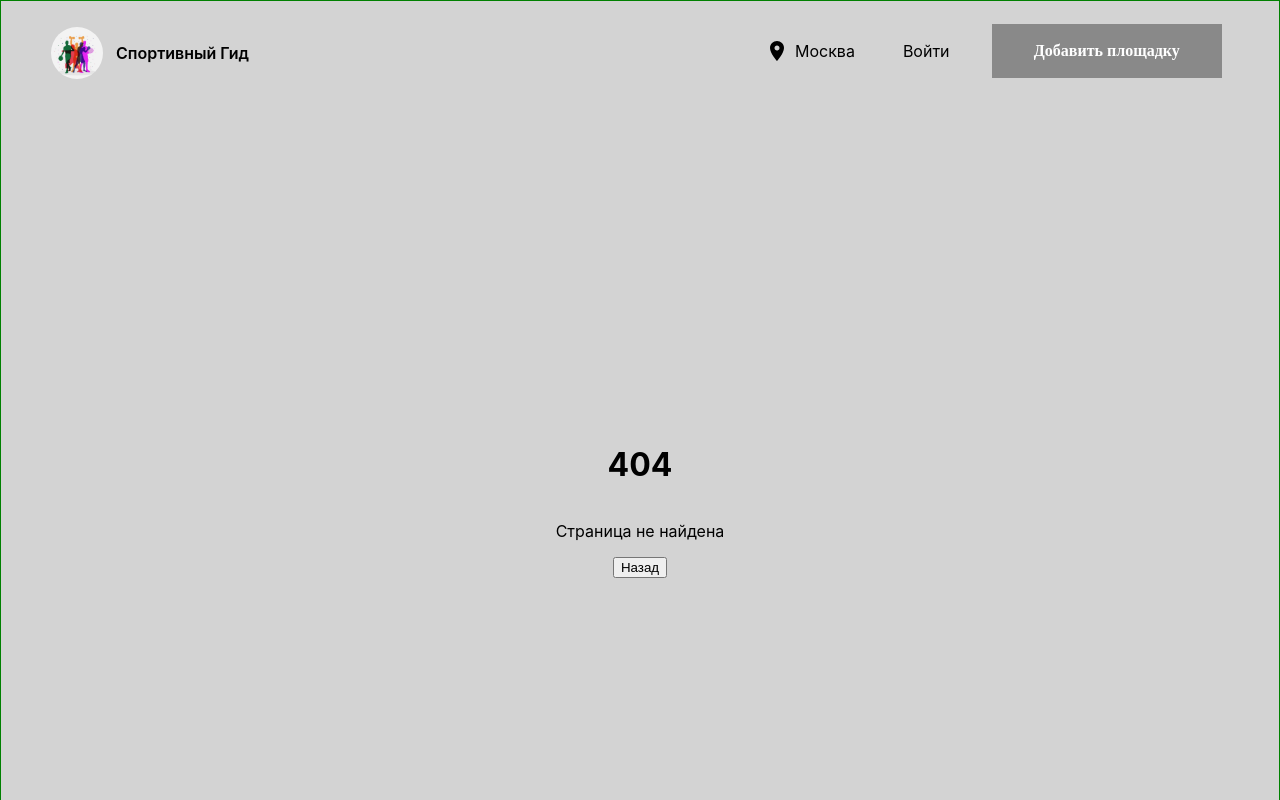
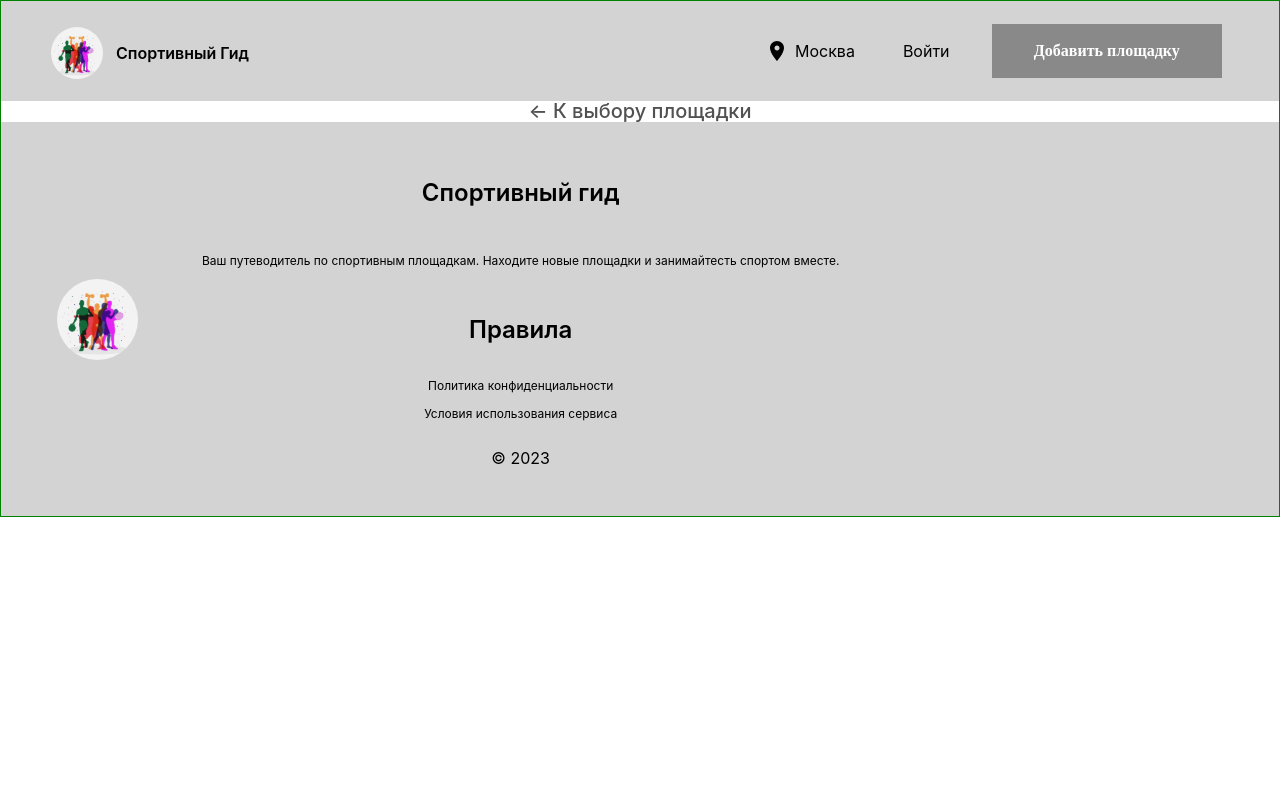
Before and after one commit to Sports-Guide/sports-guide-frontend, a React (Create React App) app: page /app-area in a window 1280 px wide. Shown: the top 800 px of the page. Built offline with nearby package versions, Linux system fonts and the light colour scheme.

Commit message:
Started making functionality for adding a site

```diff
--- a/src/components/App/App.jsx
+++ b/src/components/App/App.jsx
@@ -4,7 +4,7 @@ import { Header } from '../Header/Header';
 import { Footer } from '../Footer/Footer';
 import { Main } from '../Main/Main';
 import { Profile } from '../Profile/Profile';
-
+import { AreaApp } from '../Area/AreaApp';
 import Login from '../Login/Login';
 import Register from '../Register/Register';
 import NotFoundPage from '../NotFoundPage/NotFoundPage';
@@ -17,6 +17,7 @@ export function App() {
 					<Header />
 					<Routes>
 						<Route path="/" element={<Main />} />
+						<Route path="/app-area" element={<AreaApp />} />
 						<Route path="/profile" element={<Profile />} />
 						<Route path="/signin" element={<Login />} />
 						<Route path="/signup" element={<Register />} />
--- /dev/null
+++ b/src/components/Area/AreaApp.jsx
@@ -0,0 +1,13 @@
+import React from 'react';
+import './AreaApp.scss';
+import { NavLink } from 'react-router-dom';
+
+export function AreaApp() {
+	return (
+		<div className="area-app">
+			<NavLink className="area-app__link" to="/">
+				&larr; К выбору площадки
+			</NavLink>
+		</div>
+	);
+}
--- /dev/null
+++ b/src/components/Area/AreaApp.scss
@@ -0,0 +1,13 @@
+.area-app {
+}
+.area-app__link {
+	font-family: Inter;
+	font-size: 20px;
+	font-weight: 500;
+	line-height: 20px;
+	letter-spacing: 0em;
+	text-align: left;
+    color: rgba(81, 81, 81, 1);
+    text-decoration: none;
+
+}
--- a/src/components/Button/ButtonAppSite.jsx
+++ b/src/components/Button/ButtonAppSite.jsx
@@ -1,16 +1,18 @@
 import PropTypes from 'prop-types';
+import { NavLink } from 'react-router-dom';
 import './ButtonAppSite.scss';
 
 export function ButtonAppSite({ onClick, type, disabled, label }) {
 	return (
-		<button
+		<NavLink
 			className="button-app"
 			onClick={onClick}
 			type={type}
 			disabled={disabled}
+			to="/app-area"
 		>
 			{label}
-		</button>
+		</NavLink>
 	);
 }
 
--- a/src/components/Button/ButtonAppSite.scss
+++ b/src/components/Button/ButtonAppSite.scss
@@ -11,5 +11,9 @@
 	font-weight: 700;
 	line-height: 18px;
 	letter-spacing: 0em;
-    cursor: pointer;
+	cursor: pointer;
+	text-decoration: none;
+	display: flex;
+	justify-content: center;
+	align-items: center;
 }
--- a/src/components/Button/ButtonMap.scss
+++ b/src/components/Button/ButtonMap.scss
@@ -1,6 +1,6 @@
 .button-container {
 	display: flex;
-    align-items: center;
+	align-items: center;
 }
 .button-container__marker {
 	width: 24px;
--- a/src/components/Header/Header.jsx
+++ b/src/components/Header/Header.jsx
@@ -7,7 +7,7 @@ import { ButtonMap } from '../Button/ButtonMap';
 import logo from '../../images/logo.svg';
 import './Header.scss';
 
-export function Header({ onLogIn, onLogOut, loggedIn }) {
+export function Header({ onLogIn, onLogOut, loggedIn, onAreaApp }) {
 	return (
 		<header className="header">
 			<div className="header__container">
@@ -22,7 +22,7 @@ export function Header({ onLogIn, onLogOut, loggedIn }) {
 					) : (
 						<Button onClick={onLogIn} label="Войти" />
 					)}
-					<ButtonAppSite label="Добавить площадку" />
+					<ButtonAppSite onClick={onAreaApp} label="Добавить площадку" />
 				</div>
 			</div>
 		</header>
@@ -33,4 +33,5 @@ Header.propTypes = {
 	onLogIn: PropTypes.func.isRequired,
 	onLogOut: PropTypes.func.isRequired,
 	loggedIn: PropTypes.bool.isRequired,
+	onAreaApp: PropTypes.bool.isRequired,
 };
--- a/src/components/Header/Header.scss
+++ b/src/components/Header/Header.scss
@@ -39,6 +39,4 @@
 	width: 457px;
 	height: 54px;
 	gap: 36px;
-
-
 }
```
Also changed, not shown: src/components/Button/Button.scss (+5 -5 lines).
